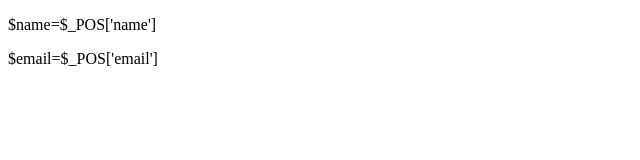
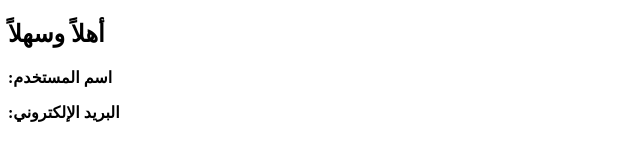
Before and after one commit to alqrbalaqrb-a11y/cars-project, a plain HTML site: page r.html in a window 1280 px wide. Shown: the whole page, without its empty margins (0-640 px from the left). Drawn offline with Linux system fonts and the light colour scheme.

Commit message:
edit recepation method

```diff
--- a/r.html
+++ b/r.html
@@ -6,10 +6,19 @@
     <title>صفحة معلومات الحجز</title>
 </head>
 <body>
-<p>$name=$_POS['name']</p>
-<p>$email=$_POS['email']</p>
+    <section>
+        <div class="container">
+            <h1>أهلاً وسهلاً</h1>
+            <p><span id="user"></span><strong>:اسم المستخدم</strong> </p>
+            <p> <span id="mail"></span><strong>:البريد الإلكتروني</strong></p>
+        </div>
+    </section>
 
-
+    <script>
+        // جلب البيانات من localStorage
+        document.getElementById("user").innerText = localStorage.getItem("username");
+        document.getElementById("mail").innerText = localStorage.getItem("email");
+    </script>
 
 </body>
 </html>
```
